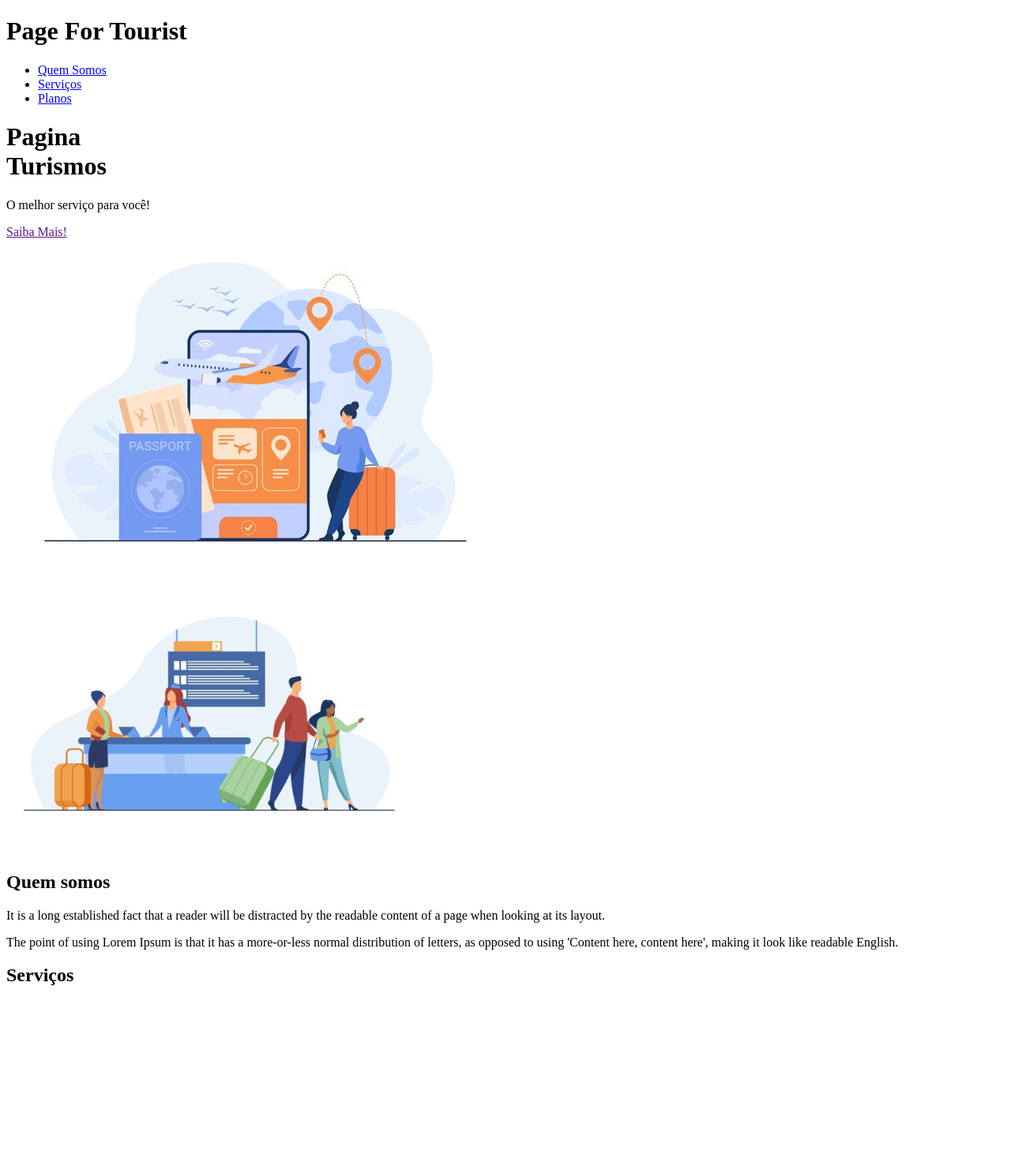
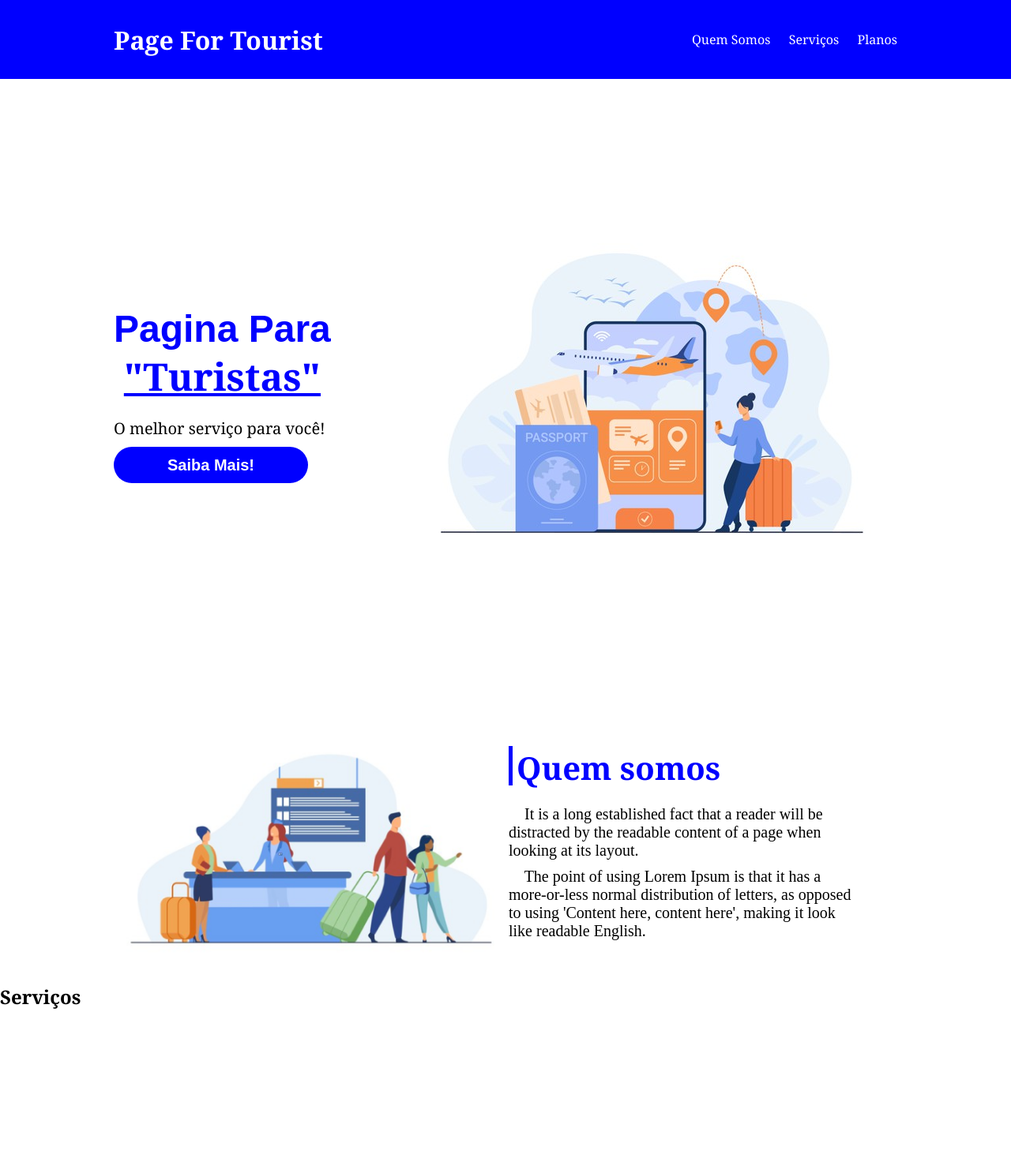
Before and after one commit to luciano-vtn/Proj_Page_Tuirism, a plain HTML site: page projPageTourism/pageTourism/index.html in a window 1280 px wide. Shown: the top 1472 px of the page at 79% size. Drawn offline with Linux system fonts and the light colour scheme.

Commit message:
Formatação do index.html e inicio da estilização da pagina (style.css)

```diff
--- a/projPageTourism/pageTourism/index.html
+++ b/projPageTourism/pageTourism/index.html
@@ -8,17 +8,19 @@
 </head>
 <body>
     <header>
-        <h1>Page For Tourist</h1>
-        <ul>
-            <li><a href="#quem-somos">Quem Somos</a></li>
-            <li><a href="#servicos">Serviços</a></li>
-            <li><a href="#planos">Planos</a></li>
-        </ul>
+        <div class="flex-container menu">
+            <div><h1>Page For Tourist</h1></div>
+            <ul class="list-items">
+                <li><a href="#quem-somos">Quem Somos</a></li>
+                <li><a href="#servicos">Serviços</a></li>
+                <li><a href="#planos">Planos</a></li>
+            </ul>
+        </div>
     </header>
 
-    <div>
-        <div>
-            <h1>Pagina <br>Turismos</h1>
+    <div class="flex-container setor01">
+        <div class="texto-setor01">
+            <h1>Pagina Para<br><u><center>"Turistas"</center></u></h1>
             <p>O melhor serviço para você!</p>
             <a href="">Saiba Mais!</a>
         </div>
@@ -28,16 +30,21 @@
         </div>
     </div>
 
-    <div>
+    <div class="flex-container" id="setor02">
         <div>
+            <h2>Quem somos</h2>
+        <!-- &nbsp => foi usado para dar recuo ("paragrafo") no texto -->
+            <p> &nbsp &nbsp
+                  It is a long established fact that a reader will be distracted by the readable content of a page when looking at its layout.
+            </p>
+            <p> &nbsp &nbsp
+                  The point of using Lorem Ipsum is that it has a more-or-less normal distribution of letters, as opposed to using 'Content here, content here', making it look like readable English.
+            </p>
+        </div>
+        <div class="img-quem-somos">
             <img src="./images/1-quem-somos.png" alt="balcão de atendimento">
         </div>
 
-        <div>
-            <h2>Quem somos</h2>
-            <p>It is a long established fact that a reader will be distracted by the readable content of a page when looking at its layout. </p>
-            <p>The point of using Lorem Ipsum is that it has a more-or-less normal distribution of letters, as opposed to using 'Content here, content here', making it look like readable English.</p>
-        </div>
     </div>
 
     <div>
--- a/projPageTourism/pageTourism/style.css
+++ b/projPageTourism/pageTourism/style.css
@@ -0,0 +1,144 @@
+
+/* Configurações Gerais */
+
+*{
+    margin: 0;
+    padding: 0;
+    font-family:Georgia, 'Times New Roman', Times, serif
+}
+
+ul{
+    list-style: none;
+    margin: 0;
+    padding: 0;
+}
+
+ul li a {
+    text-decoration: none;
+}
+/* _________________________________________________________________ */
+
+/* Tratar responsividade das imgs */
+
+div img {
+    display: block;
+    width: 100%;
+}
+/* _________________________________________________________________ */
+
+/* Configurações do "Container" */
+
+.flex-container{
+    display: flex;
+    width: 100%;
+    max-width: 992px;
+    margin: auto;
+}
+/* _________________________________________________________________ */
+
+/* Configiração do Cabeçalho  */
+
+header{
+    background-color: blue;
+    color: white;
+    display: flex;
+    height: 100px;
+    align-items: center;
+}
+
+header .list-items{
+    display: flex;
+    width: 100%;
+    max-width: 260px;
+    align-items: center;
+    justify-content: space-between;
+}
+
+header .menu{
+    justify-content: space-between;
+}
+
+.list-items li a{
+    color: white;
+}
+/* _________________________________________________________________ */
+
+ /* Inicio dos Setores */
+
+ /* Setor 01 - Pagina para Turistas*/
+
+ .setor01{
+    height: 100vh;
+    align-items: center;
+    justify-content: space-between;
+ }
+
+ .setor01 .texto-setor01{
+    min-height: 200px;
+ }
+
+ .texto-setor01 h1{
+    color: blue;
+    font-family: arial;
+    font-size: 48px;
+    margin-bottom: 20px;
+ }
+
+ .texto-setor01 p{
+    margin-bottom: 10px;
+    font-size: 20px;
+ }
+
+ .texto-setor01 a{
+    background-color: blue;
+    color: white;
+    font-family:Arial, Helvetica, sans-serif;
+    font-weight: bold;
+    font-size: 20px;
+    padding: 5px;
+    border-radius: 30px;
+    text-decoration: none;
+    display: block;
+    width: 236px;
+    height: 36px;
+    line-height: 36px;
+    text-align: center;
+ }
+/* _________________________________________________________________ */
+
+ /* Setor 02 "Quem Somos" */
+
+ #setor02{
+    flex-direction: row-reverse;
+    /* height: 60vh; */
+    align-items: center;
+    justify-content: space-between;
+ }
+
+ #setor02 h2{
+     color: blue;
+     font-size: 40px;
+     font-weight: bold;
+     margin-bottom: 20px;
+     display: flex;
+ }
+
+ #setor02 h2::before{
+     content: "";
+     height: 50px;
+     width: 5px;
+     margin-right: 5px;
+     background-color: blue;
+     position: relative;
+ }
+
+ #setor02 p{
+     margin-bottom: 10px;
+     width: 90%;
+     font-size: 20px;
+     font-family: 'Cambria, Cochin, Georgia, Times';
+ }
+
+#setor02 .img-quem-somos{
+    min-width: 500px;
+}
```
